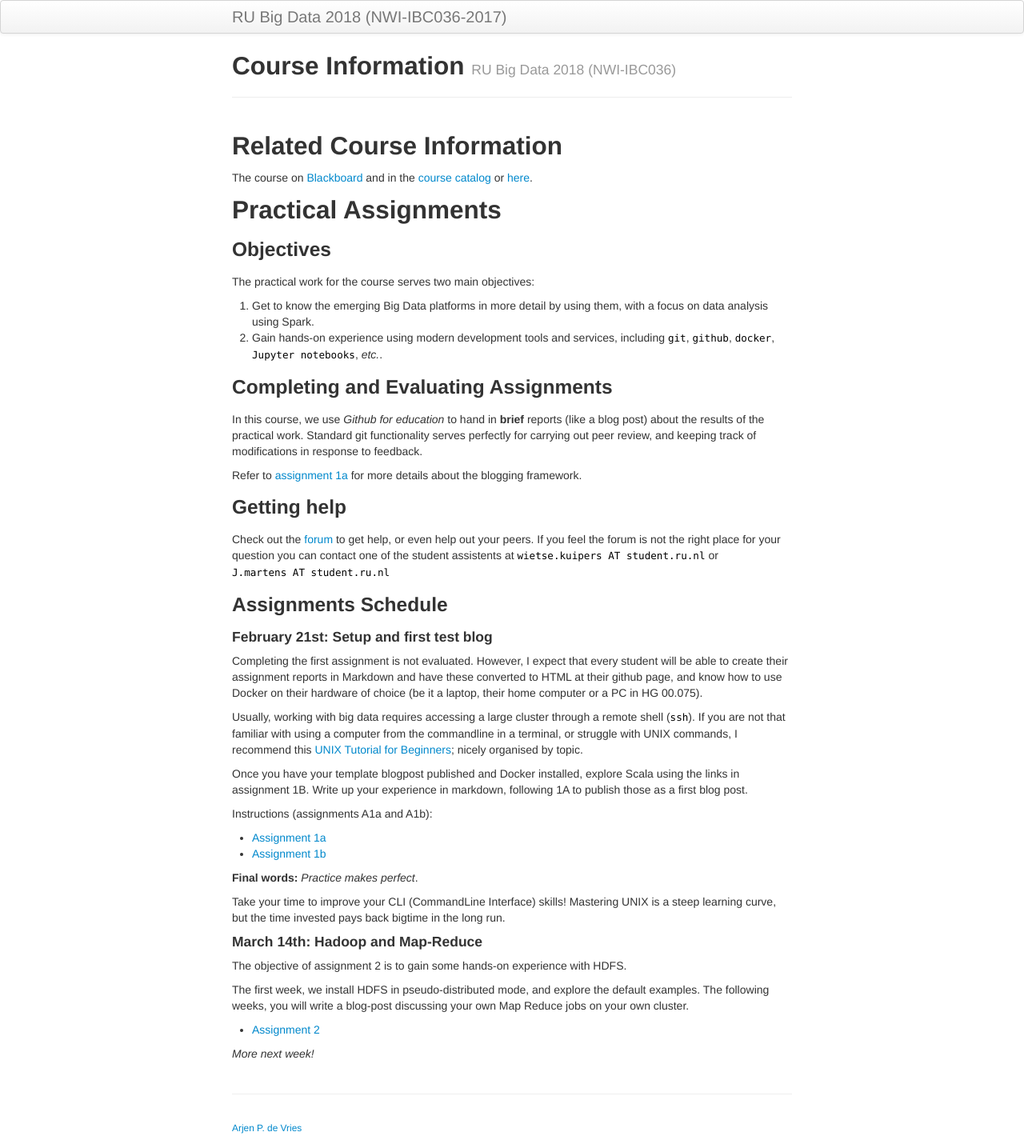
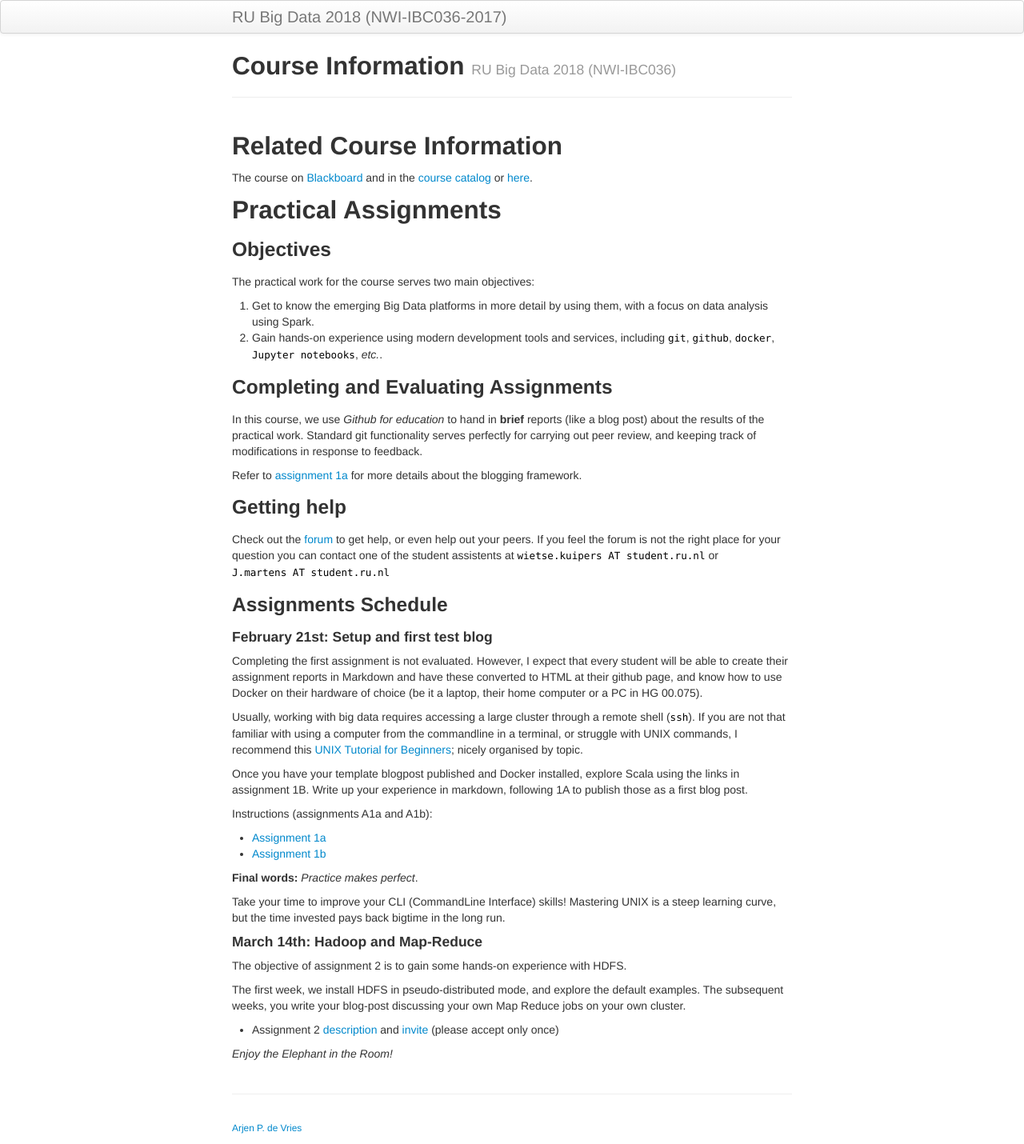
Before and after one commit to Thelukepet/course, a Jekyll site: the page built from index.md, in a window 1280 px wide. Shown: the whole page at 80% size. Built offline with Jekyll 4.4.1, drawn with Linux system fonts in a browser that asks for light colours.

Commit message:
Updated assignment (and included link to invite)

```diff
--- a/index.md
+++ b/index.md
@@ -67,8 +67,8 @@ Mastering UNIX is a steep learning curve, but the time invested pays back bigtim
 The objective of assignment 2 is to gain some hands-on experience with HDFS.
 
 The first week, we install HDFS in pseudo-distributed mode, and explore the default examples.
-The following weeks, you will write a blog-post discussing your own Map Reduce jobs on your own cluster.
+The subsequent weeks, you write your blog-post discussing your own Map Reduce jobs on your own cluster.
 
-* [Assignment 2](assignments/A2-mapreduce.html)
+* Assignment 2 [description](assignments/A2-mapreduce.html) and [invite](https://classroom.github.com/a/H-Hs6uhw) (please accept only once)
 
-_More next week!_
+_Enjoy the Elephant in the Room!_
```
